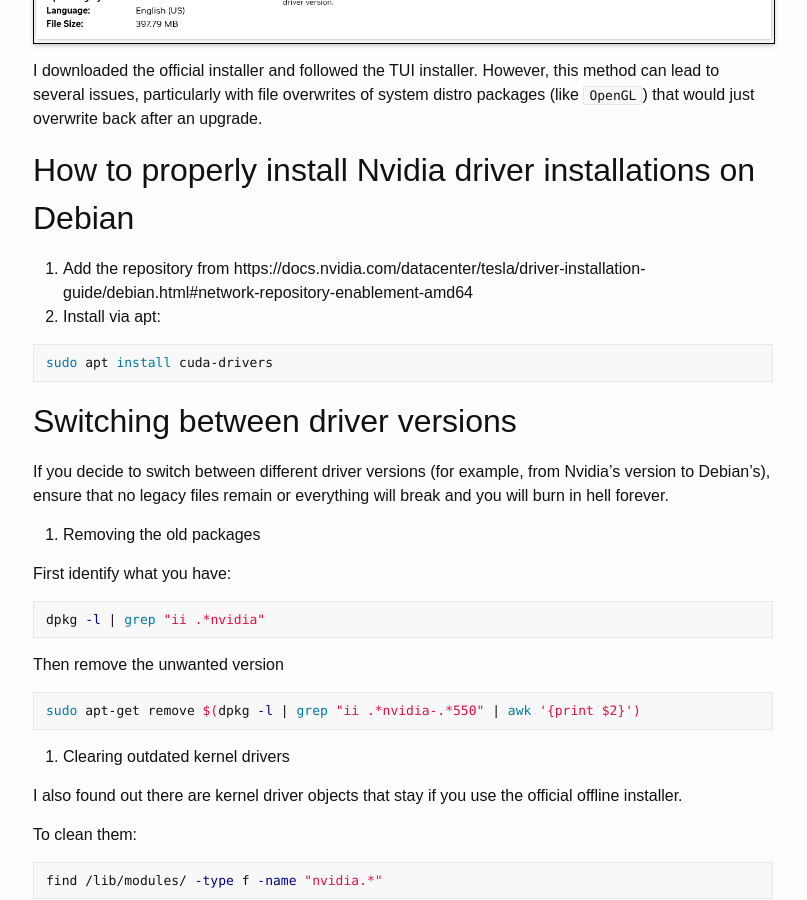
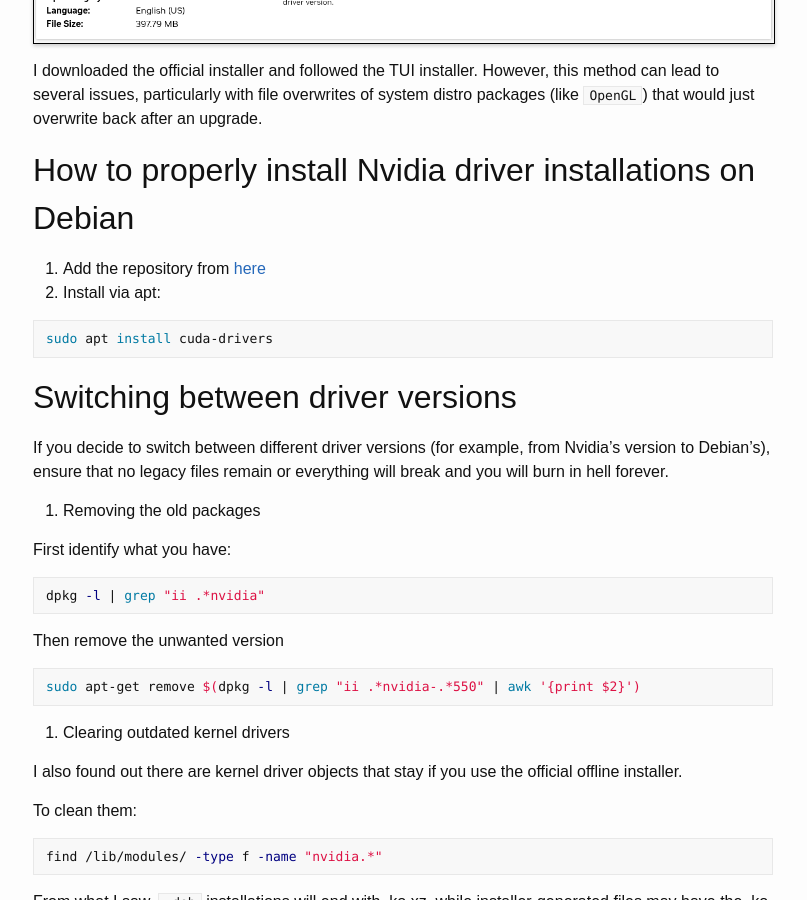
Before and after one commit to avnogy/notes, a Jekyll site: the page built from _posts/2025-12-18-Nvidia-Drivers-On-Debian-The-Right-Way.md, in a window 1280 px wide and 900 px high, scrolled down 529 px. Shown: the whole window, without its empty margins (237-1044 px from the left). Built offline with Jekyll 4.4.1, drawn with Linux system fonts in a browser that asks for light colours.

Commit message:
fix link to nvidia docs

````diff
--- a/_posts/2025-12-18-Nvidia-Drivers-On-Debian-The-Right-Way.md
+++ b/_posts/2025-12-18-Nvidia-Drivers-On-Debian-The-Right-Way.md
@@ -25,7 +25,7 @@ I downloaded the official installer and followed the TUI installer. However, thi
 
 ## How to properly install Nvidia driver installations on Debian {#installation}
 
-1. Add the repository from https://docs.nvidia.com/datacenter/tesla/driver-installation-guide/debian.html#network-repository-enablement-amd64
+1. Add the repository from [here](https://docs.nvidia.com/datacenter/tesla/driver-installation-guide/debian.html#network-repository-enablement-amd64)
 2. Install via apt:
 
 ```bash
````
